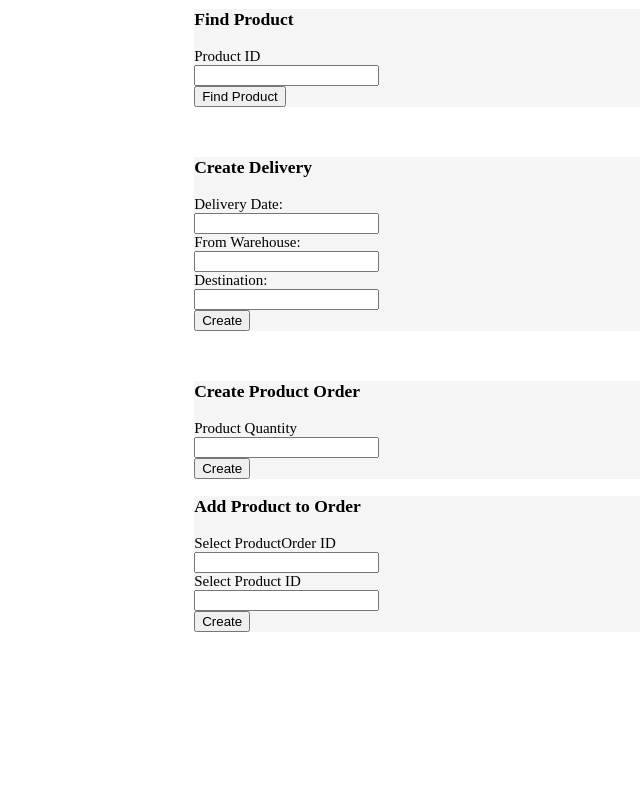
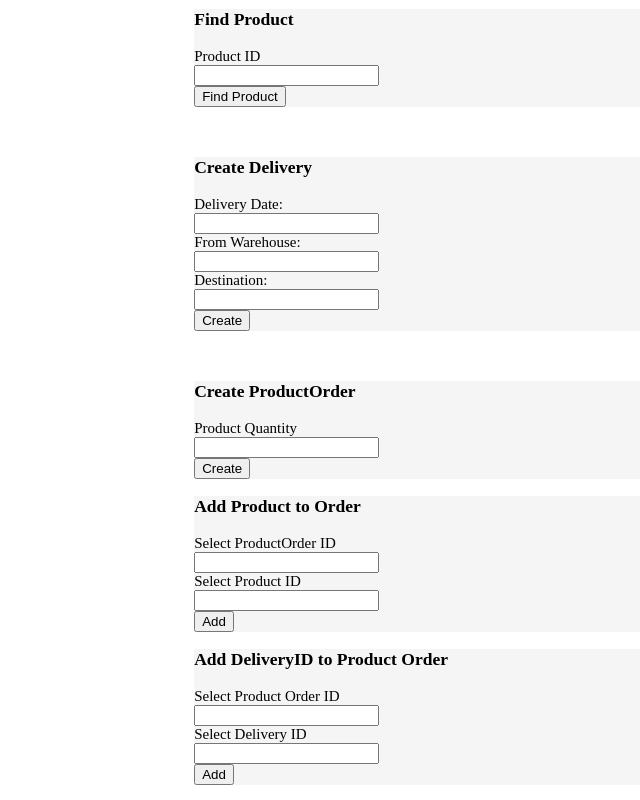
Before and after one commit to SkibstedN/Exam24t_Client, a plain HTML site: page index.html in a window 1280 px wide. Shown: the part 308-1108 px from the top of the page, without its empty margins (35-675 px from the left). Before the commit the page ends 955 px from the top, so only its background shows below. Drawn offline with Linux system fonts and the light colour scheme.

Commit message:
ad delivery script

```diff
--- a/client.js
+++ b/client.js
@@ -156,8 +156,7 @@ function addProductToOrder(){
     let url = new URL('http://localhost:8080/addProduct')
 
     //Key value pairs
-    var productParameters = {productOrderId: productOrderIdInput,
-        productId: productIdInput
+    var productParameters = {productOrderId: productOrderIdInput, productId: productIdInput
     }
     //sætter værdierne ind i url med .search
     url.search = new URLSearchParams(productParameters).toString();
@@ -170,3 +169,23 @@ function addProductToOrder(){
         })
         .catch((error) => {console.log(error);});
 }
+
+//add Delivery
+function addDeliveryToOrder(){
+    let prodOrderIdInput = document.getElementById("prodOrderIdInput").value
+    let deliveryIdInput = document.getElementById("deliveryIdInput").value
+
+    let url = new URL('http://localhost:8080/addDelivery')
+
+    var pParameters = {productOrderId: prodOrderIdInput, deliveryId: deliveryIdInput}
+
+    url.search = new URLSearchParams(pParameters).toString();
+
+    fetch(url, {method: 'POST'})
+        .then((response) => {
+            if(response.status !=200){
+                throw new console.error("fetch error");
+            }
+            })
+            .catch((error) => {console.log(error);});
+        }
--- a/index.html
+++ b/index.html
@@ -63,29 +63,35 @@
     <br>
 
 
-    <!--Create ProductOrder-->
+    <!--Create Product Order-->
     <div class="makeUp">
-        <h3>Create Product Order</h3>
+        <h3>Create ProductOrder</h3>
         <label for="quantityInput">Product Quantity</label><br>
         <input type="text" id="quantityInput"><br>
         <button onclick="sendOrderData()">Create</button>
     </div>
 
+    <!--Add Product to a Product Order-->
     <div class="makeUp">
         <h3>Add Product to Order</h3>
         <label for="productOrderIdInput">Select ProductOrder ID</label><br>
         <input type="text" id="productOrderIdInput"><br>
         <label for="productIdInput">Select Product ID</label><br>
         <input type="text" id="productIdInput"><br>
-        <button onclick="addProductToOrder()">Create</button>
+        <button onclick="addProductToOrder()">Add</button>
+    </div>
+
+    <!--Add Delivery to a Product Order-->
+    <div class="makeUp">
+        <h3>Add DeliveryID to Product Order</h3>
+        <label for="prodOrderIdInput">Select Product Order ID</label><br>
+        <input type="text" id="prodOrderIdInput"><br>
+        <label for="deliveryIdInput">Select Delivery ID</label><br>
+        <input type="text" id="deliveryIdInput"><br>
+        <button onclick="addDeliveryToOrder()">Add</button>
     </div>
 
 
-    <!--
-    <div class="makeUp">
-        <label for=""></label><br>
-        <input type="text" id=""><br>
-    </div>-->
 
 
 
```
